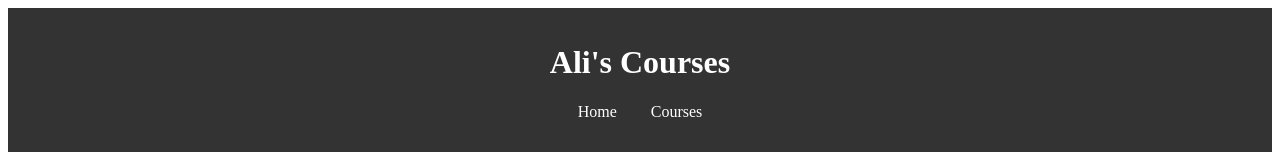
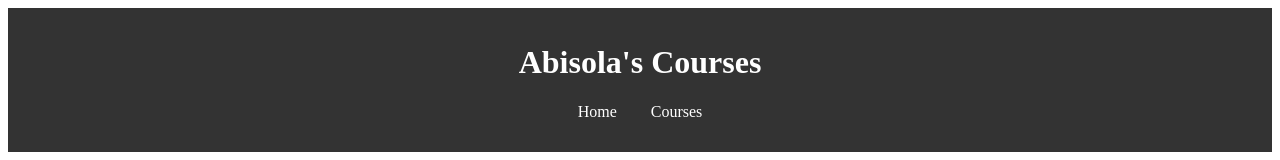
Before and after one commit to Abisolav/Abisolav, a plain HTML site: page courses.html in a window 1280 px wide. Shown: the top 160 px of the page. Drawn offline with Linux system fonts and the light colour scheme.

Commit message:
Update courses.html

```diff
--- a/courses.html
+++ b/courses.html
@@ -9,7 +9,7 @@
 </head>
 <body>
     <header>
-        <h1>Ali's Courses</h1>
+        <h1>Abisola's Courses</h1>
         <nav>
             <ul>
                 <li><a href="index.html">Home</a></li>
```
